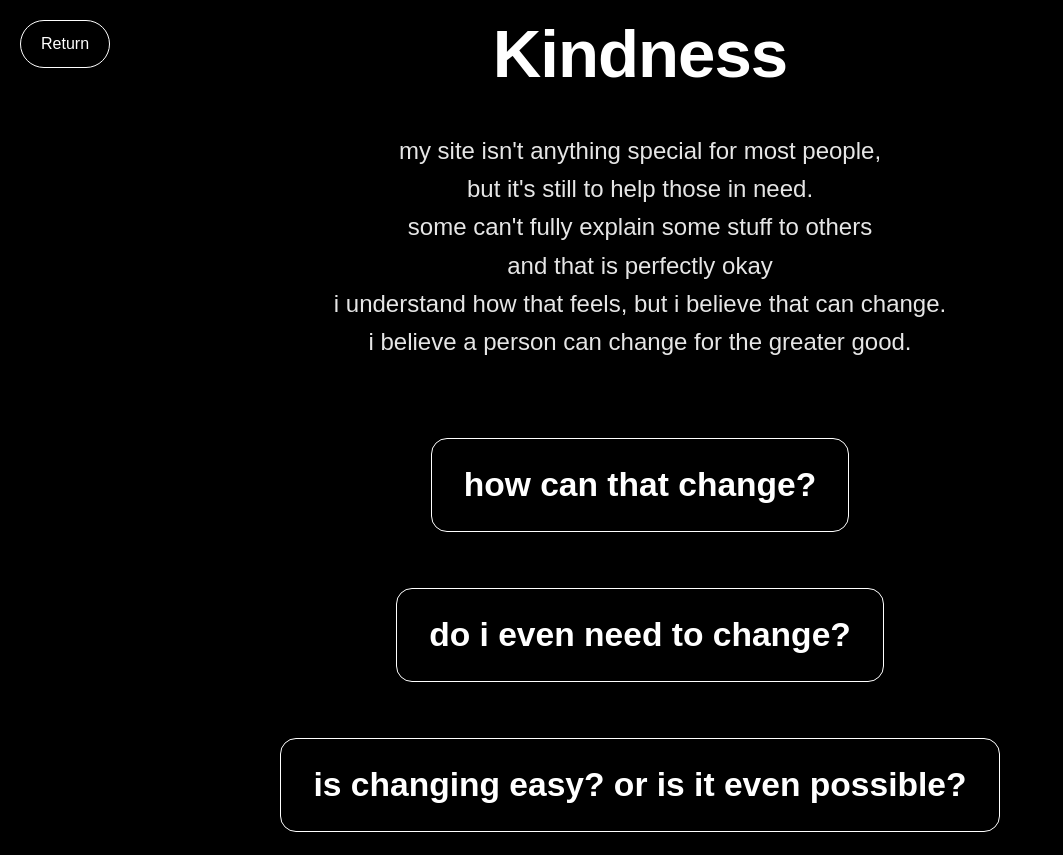
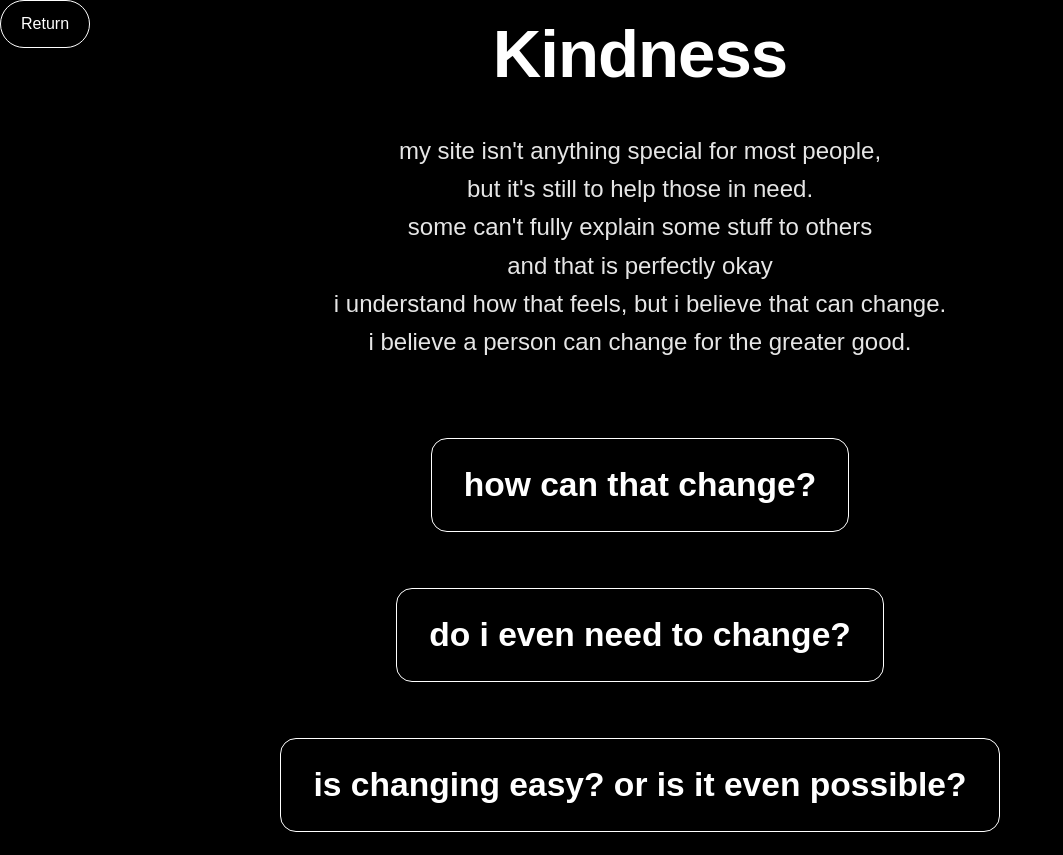
Before and after one commit to SillyNika/Kindnessbyme, a plain HTML site: page index.html in a window 1280 px wide. Shown: the top 855 px of the page, without its empty margins (0-1063 px from the left). Drawn offline with Linux system fonts and the light colour scheme.

Commit message:
Adjust button positions in kindness.css

```diff
--- a/kindness.css
+++ b/kindness.css
@@ -75,8 +75,8 @@
             text-decoration: none;
             border: 1px solid white;
             position: absolute;
-            top: 20px;
-            left: 20px;
+            top: 0px;
+            left: 0px;
             z-index: 100;
             transition: 0.3s;
         }
@@ -97,7 +97,7 @@
             text-decoration: none;
             border: 1px solid white;
             position: absolute;
-            top:1850px;
+            top:2000px;
             right: 0px;
             z-index: 100;
             transition: 0.3s;
```
